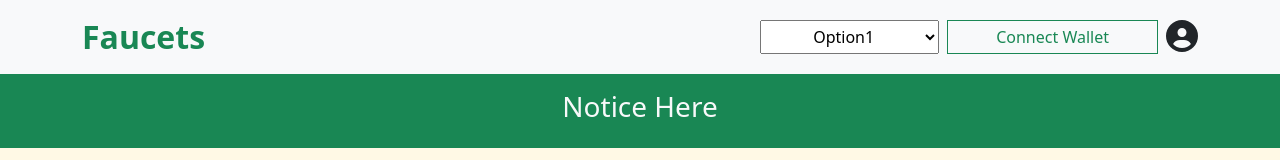
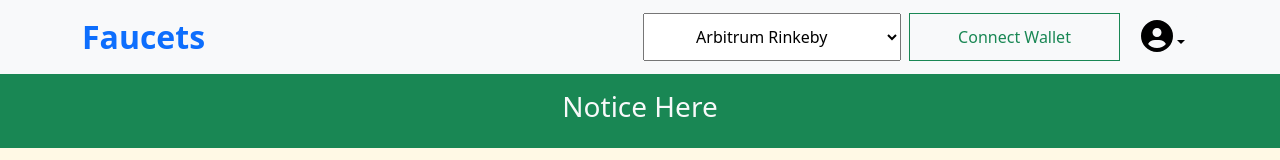
Before and after one commit to snislam/faucets, a React (Create React App) app: page / in a window 1280 px wide. Shown: the top 160 px of the page. Built offline with nearby package versions, Linux system fonts and the light colour scheme.

Commit message:
heading dropdon with cryto name done

```diff
--- a/src/components/NavBar.js
+++ b/src/components/NavBar.js
@@ -5,15 +5,20 @@ import Navbar from 'react-bootstrap/Navbar';
 import ModalBox from './ModalBox';
 import { FontAwesomeIcon } from '@fortawesome/react-fontawesome';
 import { faUserCircle } from '@fortawesome/free-solid-svg-icons';
+import { Link } from 'react-router-dom';
+import Dropdown from 'react-bootstrap/Dropdown';
 
 function NavBar() {
     const [crypto, setCrypto] = useState();
     const [modalShow, setModalShow] = useState(false)
+    // }
     console.log(crypto);
     return (
         <Navbar collapseOnSelect expand="lg" bg="light" variant="light">
             <Container className='d-flex justify-content-between'>
-                <Navbar.Brand className='text-success fw-bolder fs-2' href="#home">Faucets</Navbar.Brand>
+                <Navbar.Brand className='text-success fw-bolder fs-2 '>
+                    <Link className='text-decoration-none' to='/'>Faucets</Link>
+                </Navbar.Brand>
                 <Navbar.Toggle aria-controls="responsive-navbar-nav" />
                 <Navbar.Collapse className="justify-content-end" id="responsive-navbar-nav">
                     <Nav>
@@ -21,22 +26,39 @@ function NavBar() {
                             className='px-5 py-1 ms-md-2'
                             onChange={(e) => setCrypto(e.target.value)}
                             id="select-crypto">
-                            <option value="option1">Option1</option>
-                            <option value="option2">Option2</option>
-                            <option value="option3">Option3</option>
-                            <option value="option4">Option4</option>
-                            <option value="option5">Option5</option>
-                            <option value="option6">Option6</option>
+                            <option value="ar-ri">Arbitrum Rinkeby</option>
+                            <option value="av-fu">Avalanche Fuji</option>
+                            <option value="bnb">BNB Chain Testnet</option>
+                            <option value="eth-rin">Ethirium Rinkeby</option>
+                            <option value="fan-test">Fantom TestNet</option>
+                            <option value="ha-test">Harmony Testnet</option>
                         </select>
                         <button className='ms-md-2 px-5 py-1 bg-transparent border border-success text-success' onClick={() => setModalShow(true)}>
                             Connect Wallet
                         </button>
                         <ModalBox show={modalShow} onHide={() => setModalShow(false)} />
-                        <FontAwesomeIcon className='ms-md-2' icon={faUserCircle} size="2x" />
+
+                        <Dropdown className='ms-md-2 rounded-circle'>
+                            <Dropdown.Toggle id="dropdown-button-dark-example1" variant="light">
+                                <FontAwesomeIcon icon={faUserCircle} size="2x" />
+                            </Dropdown.Toggle>
+
+                            <Dropdown.Menu variant="light">
+                                <Dropdown.Item>
+                                    <Link className='text-decoration-none text-secondary' to='/log-in'>Log In </Link>
+                                </Dropdown.Item>
+                                <Dropdown.Item >
+                                    <Link className='text-decoration-none text-secondary' to='/register'>Register</Link>
+                                </Dropdown.Item>
+                                <Dropdown.Item>
+                                    <Link className='text-decoration-none text-secondary' to='/faq'>FAQ</Link>
+                                </Dropdown.Item>
+                            </Dropdown.Menu>
+                        </Dropdown>
                     </Nav>
-                </Navbar.Collapse>
-            </Container>
-        </Navbar>
+                </Navbar.Collapse >
+            </Container >
+        </Navbar >
     );
 }
 
--- a/src/index.css
+++ b/src/index.css
@@ -9,8 +9,8 @@ body {
   max-width: 750px;
 }
 
-/*
+
 code {
   font-family: source-code-pro, Menlo, Monaco, Consolas, 'Courier New',
     monospace;
-} */
+}
```
